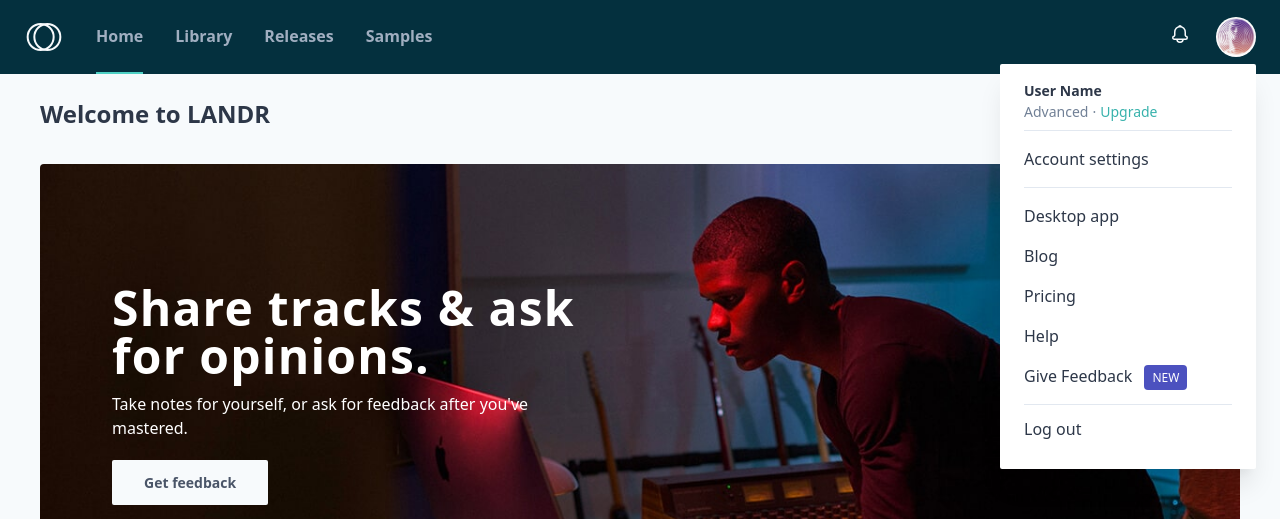
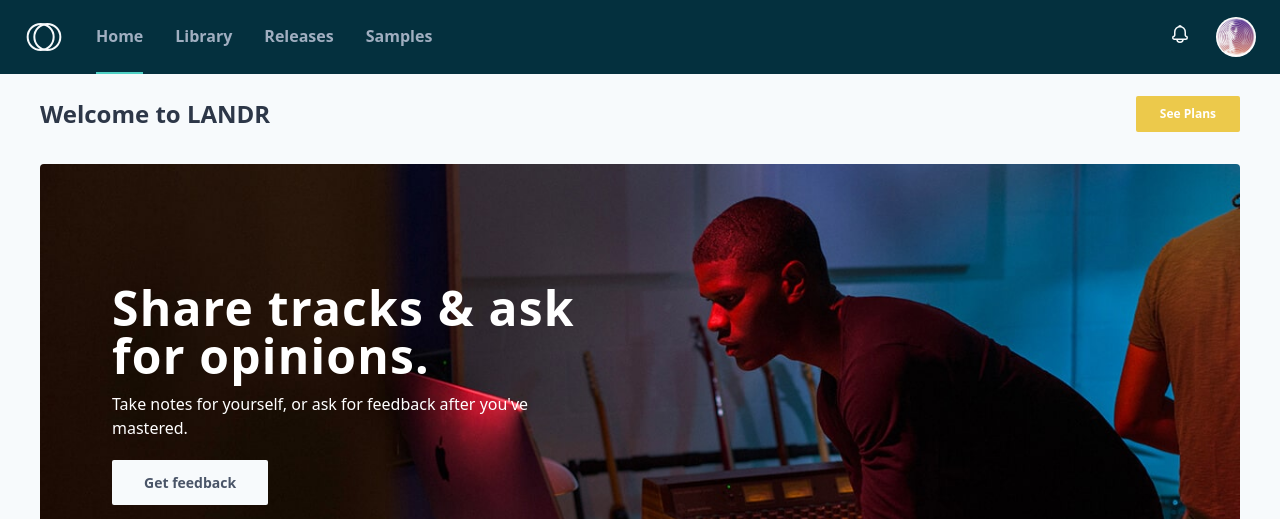
Before and after one commit to tuffstudio/Tailwind-LANDR-Dashboard-UI, a Vue app: page / in a window 1280 px wide. Shown: the top 519 px of the page. Built offline with nearby package versions, Linux system fonts and the light colour scheme.

Commit message:
menu dropdown toggle

```diff
--- a/src/components/Header.vue
+++ b/src/components/Header.vue
@@ -6,7 +6,7 @@
             <a href="#home">
               <svg class="h-8 w-8 md:h-10 md:w-10 fill-current text-gray-100 hover:text-gray-500" viewBox="0 0 30 30" xmlns="http://www.w3.org/2000/svg"><g stroke="currentColor" stroke-width="1.5" fill="none" fill-rule="evenodd"><path d="M22.25 15a9.749 9.749 0 0 1-9.75 9.75A9.749 9.749 0 0 1 2.75 15a9.749 9.749 0 0 1 9.75-9.75A9.749 9.749 0 0 1 22.25 15z"></path><path d="M27.25 15a9.749 9.749 0 0 1-9.75 9.75A9.749 9.749 0 0 1 7.75 15a9.749 9.749 0 0 1 9.75-9.75A9.749 9.749 0 0 1 27.25 15z"></path></g></svg>
             </a>
-            <button type="button" class="absolute pl-8 w-full h-full md:hidden">
+            <button @click="menuOpen = !menuOpen" type="button" class="absolute pl-8 w-full h-full md:hidden">
               <svg class="h-5 w-5 fill-current text-gray-100" viewBox="0 0 18 18" xmlns="http://www.w3.org/2000/svg"><path d="M14.25 6.507L9.003 11.75 3.75 6.5" stroke-width="1.5" stroke="currentColor" fill="none" fill-rule="evenodd" stroke-linecap="round" stroke-linejoin="round"></path></svg>
             </button>
           </div>
@@ -26,8 +26,8 @@
           </nav>
         </div>
 
-        <div class="absolute top-0 left-0 md:left-auto md:right-0 w-screen sm:w-auto">
-          <div class="mx-6 mt-12 md:mt-16 bg-white rounded-sm sm:w-64 shadow-xl overflow-y-hidden">
+        <div v-if="menuOpen" class="absolute top-0 left-0 mt-12 md:mt-16 md:left-auto md:right-0 w-screen sm:w-auto">
+          <div class="mx-6  bg-white rounded-sm sm:w-64 shadow-xl overflow-y-hidden">
             <nav class="py-4 px-6 overflow-y-auto">
               <div class="flex justify-between items-center">
                 <span class="text-sm font-semibold">User Name</span>
@@ -82,7 +82,7 @@
               </div>
             </div>
           </div>
-          <button type="button" class="hidden md:block relative ml-6">
+          <button @click="menuOpen = !menuOpen" type="button" class="hidden md:block relative ml-6">
             <img class="w-10 h-10 rounded-full" src="@/assets/img/Profile.jpg" alt="Profile image">
           </button>
         </div>
@@ -101,6 +101,7 @@
     },
     data(){
         return{
+          menuOpen: false,
           notificationsOpen: false,
           notifications: [
             {
```
